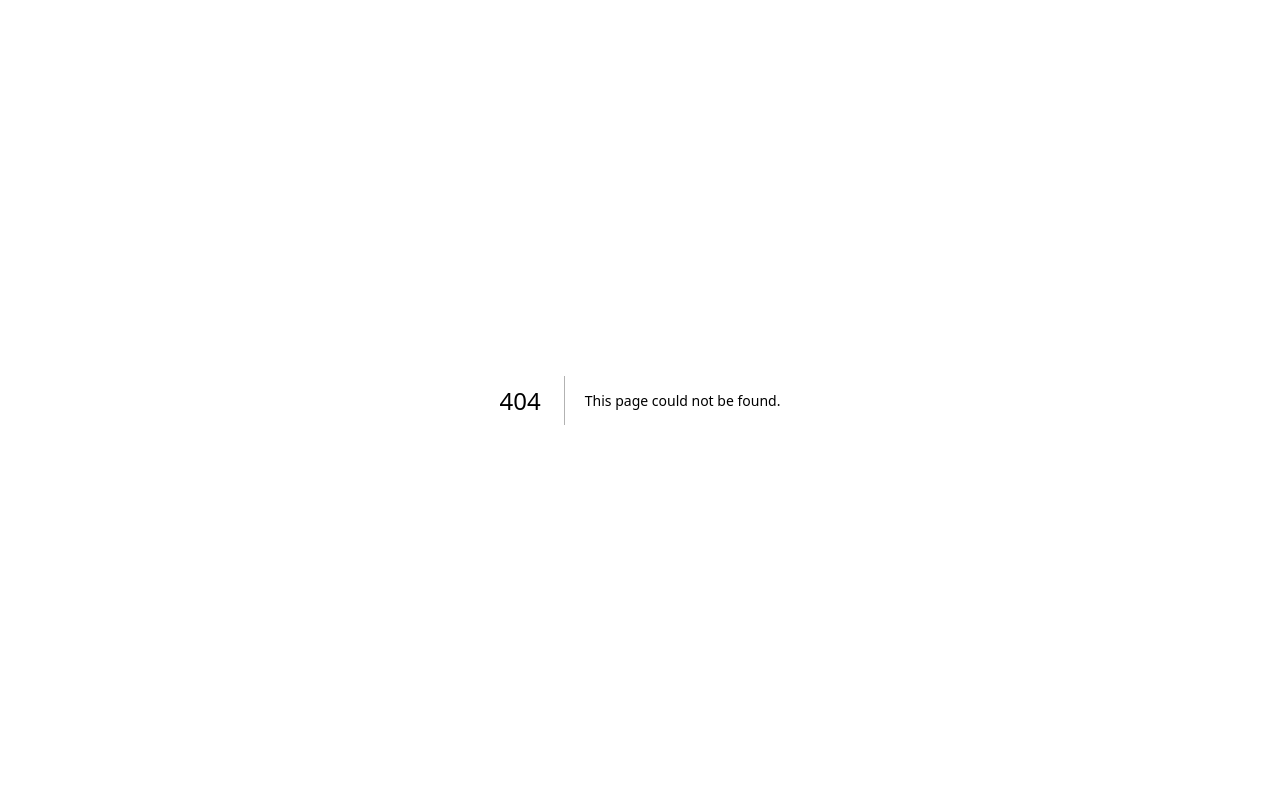
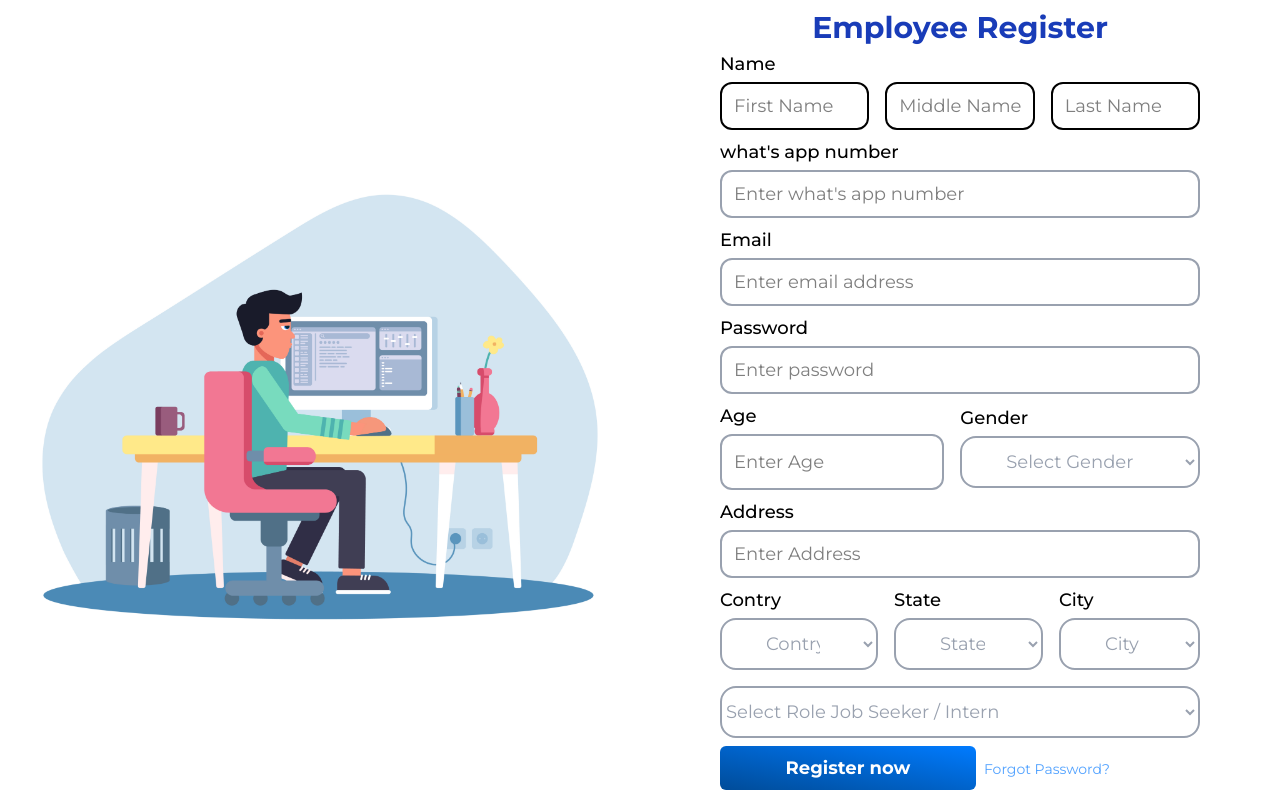
Before and after one commit to sanket5257/testproject, a Next.js app: page /Signup in a window 1280 px wide. Before the commit this address had no page. Built offline with nearby package versions, Linux system fonts and the light colour scheme.

Commit message:
signup form added

```diff
--- a/app/Hero.jsx
+++ b/app/Hero.jsx
@@ -1,5 +1,6 @@
 import React from "react";
 import Header from "../components/Header";
+import Link from "next/link";
 
 const Hero = () => {
   return (
@@ -31,9 +32,9 @@
                   <button className=" border-3 font-bold text-2xl text-white rounded-md  h-[7vh] w-[18vw]">
                     sign in{" "}
                   </button>
-                  <button className=" border-3 font-bold text-2xl  text-white rounded-md  h-[7vh] w-[18vw]">
+                  <Link href="/Signup" className=" border-3 font-bold text-2xl flex justify-center items-center  text-white rounded-md  h-[7vh] w-[18vw]">
                     sign up{" "}
-                  </button>
+                  </Link>
                 </div>
               </div>
               <div id="Hrlogin" className="mr-16 bg-cover opacity-70 flex  flex-col gap-4 items-center justify-center pt-4 rounded-lg border-2 border-white h-full w-[40vw] bg-[url(/loginbg.jpeg)]">
--- /dev/null
+++ b/app/Signup/Form.jsx
@@ -0,0 +1,187 @@
+import React from 'react'
+
+const Form = () => {
+  return (
+    <div className='h-screen w-full font-Montserrat text-lg'>
+
+<div className="h-screen md:flex">
+	<div
+		className="relative overflow-hidden md:flex w-1/2 bg-white justify-around items-center hidden">
+		<img src="./signupbg.jpeg" alt="" />
+	</div>
+	<div className="flex md:w-1/2 justify-center pl-20 pr-20 items-center bg-white">
+    <form className="bg-white">
+  <h1 className="font-bold text-center font-Montserrat text-3xl text-blue-800 mb-1">Employee Register</h1>
+
+  {/* Full Name Fields */}
+  <label htmlFor="Name" className="text-black font-medium text-lg font-Montserrat">Name</label>
+
+  <div className="flex justify-center mt-1 items-center font-Montserrat gap-4 mb-2">
+    <div className="">
+      <input
+        className="border-2 py-2 px-3 rounded-xl w-full text-black"
+        type="text"
+        id="firstName"
+        placeholder="First Name"
+      />
+    </div>
+    <div className="">
+
+      <input
+        className="border-2 py-2 px-3 rounded-xl w-full text-black"
+        type="text"
+        id="middleName"
+        placeholder="Middle Name"
+      />
+    </div>
+    <div className="">
+      <input
+        className="border-2 py-2 px-3 rounded-xl w-full text-black"
+        type="text"
+        id="lastName"
+        placeholder="Last Name"
+      />
+    </div>
+  </div>
+
+  {/* whatsapp number*/}
+  <div className=" mb-2  font-Montserrat">
+    <label htmlFor="whatsapp number" className="text-black text-lg font-medium">what's app number</label>
+    <input
+        className="border-2 border-gray-400 mt-1 py-2 px-3 rounded-xl w-full text-black"
+        type="text"
+        id="Number"
+        placeholder="Enter what's app number"
+      />
+  </div>
+
+  {/* Email Address */}
+  <div className="mb-2 font-Montserrat">
+    <label htmlFor="email" className="text-black text-lg font-medium">Email</label>
+    <input
+        className="border-2 border-gray-400 mt-1 py-2 px-3 rounded-xl w-full text-black"
+        type="email"
+        id="Email"
+        placeholder="Enter email address"
+      />
+  </div>
+
+  {/* Password */}
+  <div className=" mb-2 font-Montserrat">
+    <label htmlFor="password" className="text-black text-lg font-medium">Password</label>
+    <input
+        className="border-2 border-gray-400 mt-1 py-2 px-3 rounded-xl w-full text-black"
+        type="password"
+        id="Password"
+        placeholder="Enter password"
+      />
+  </div>
+
+  {/* Age Gender */}
+
+<div className=" mb-2 flex justify-between  items-center  font-Montserrat gap-4 ">
+  <div className="">
+  <label htmlFor="Age" className="text-black text-lg font-medium">Age</label>
+    <input
+        className="border-2 border-gray-400 mt-1 py-3 px-3 rounded-xl w-full text-black"
+        type="text"
+        id="Age"
+        placeholder="Enter Age"
+      />
+  </div>
+  <div className="">
+  <label htmlFor="gender" className="text-black text-lg font-medium">Gender</label>
+
+  <select id="options" name="Select Gender" className='border-2 py-3 mt-1 px-10 rounded-2xl w-full border-gray-400 text-gray-400'>
+            <option value="option1">Select Gender</option>
+            <option value="option2">Option 2</option>
+            <option value="option3">Option 3</option>
+            <option value="option4">Option 4</option>
+        </select>
+  </div>
+
+</div>
+{/* Address */}
+<div className=" mb-2 font-Montserrat">
+    <label htmlFor="address" className="text-black text-lg font-medium">Address</label>
+    <input
+        className="border-2 border-gray-400 mt-1 py-2 px-3 rounded-xl w-full text-black"
+        type="text"
+        id="Address"
+        placeholder="Enter Address"
+      />
+  </div>
+
+{/*contry state city*/}
+
+<div className="flex justify-between mt-1 items-center  font-Montserrat gap-4 mb-4">
+  <div className="">
+  <label htmlFor="contry" className="text-black text-lg font-medium">Contry</label>
+
+  <select id="options" name="Select Gender" className='border-2 py-3 mt-1 px-10 rounded-2xl w-full border-gray-400 text-gray-400'>
+            <option value="option1">Contry</option>
+            <option value="option2">Option 2</option>
+            <option value="option3">Option 3</option>
+            <option value="option4">Option 4</option>
+        </select>
+  </div>
+  <div className="">
+  <label htmlFor="state" className="text-black text-lg font-medium">State</label>
+
+  <select id="options" name="State" className='border-2 py-3 mt-1 px-10 rounded-2xl w-full border-gray-400 text-gray-400'>
+            <option value="option1">State</option>
+            <option value="option2">Option 2</option>
+            <option value="option3">Option 3</option>
+            <option value="option4">Option 4</option>
+        </select>
+  </div>
+  <div className="">
+  <label htmlFor="city" className="text-black text-lg font-medium">City</label>
+
+  <select id="options" name="Select Gender" className='border-2 py-3 mt-1 px-10 rounded-2xl w-full border-gray-400 text-gray-400'>
+            <option value="option1">City</option>
+            <option value="option2">Option 2</option>
+            <option value="option3">Option 3</option>
+            <option value="option4">Option 4</option>
+        </select>
+  </div>
+
+</div>
+
+ {/* job seeker/intern */}
+
+ <div className="mb-2 font-Montserrat">
+  <div className="">
+
+  <select id="options" name="Select job" className='border-2 py-3 rounded-2xl w-full border-gray-400 text-gray-400'>
+            <option value="option1">Select Role Job Seeker / Intern</option>
+            <option value="option2">Option 2</option>
+            <option value="option3">Option 3</option>
+            <option value="option4">Option 4</option>
+        </select>
+  </div>
+
+
+
+</div>
+
+
+
+  <button
+    type="submit"
+    className="bg-linear-to-bl from-[#007BFF] to-[#004C99] text-white rounded-md font-bold  h-11 w-64"
+  >
+    Register now
+  </button>
+
+  {/* Forgot Password Link */}
+  <span className="text-sm ml-2 text-blue-400 hover:text-blue-500 cursor-pointer">Forgot Password?</span>
+</form>
+
+	</div>
+</div>
+    </div>
+  )
+}
+
+export default Form
--- /dev/null
+++ b/app/Signup/page.jsx
@@ -0,0 +1,16 @@
+import React from 'react'
+import Form from "./Form"
+
+const page = () => {
+  return (
+    <div className='bg-white'>
+
+        <Form/>
+
+
+
+    </div>
+  )
+}
+
+export default page
```
Also changed, not shown: public/signupbg.jpeg (added).
